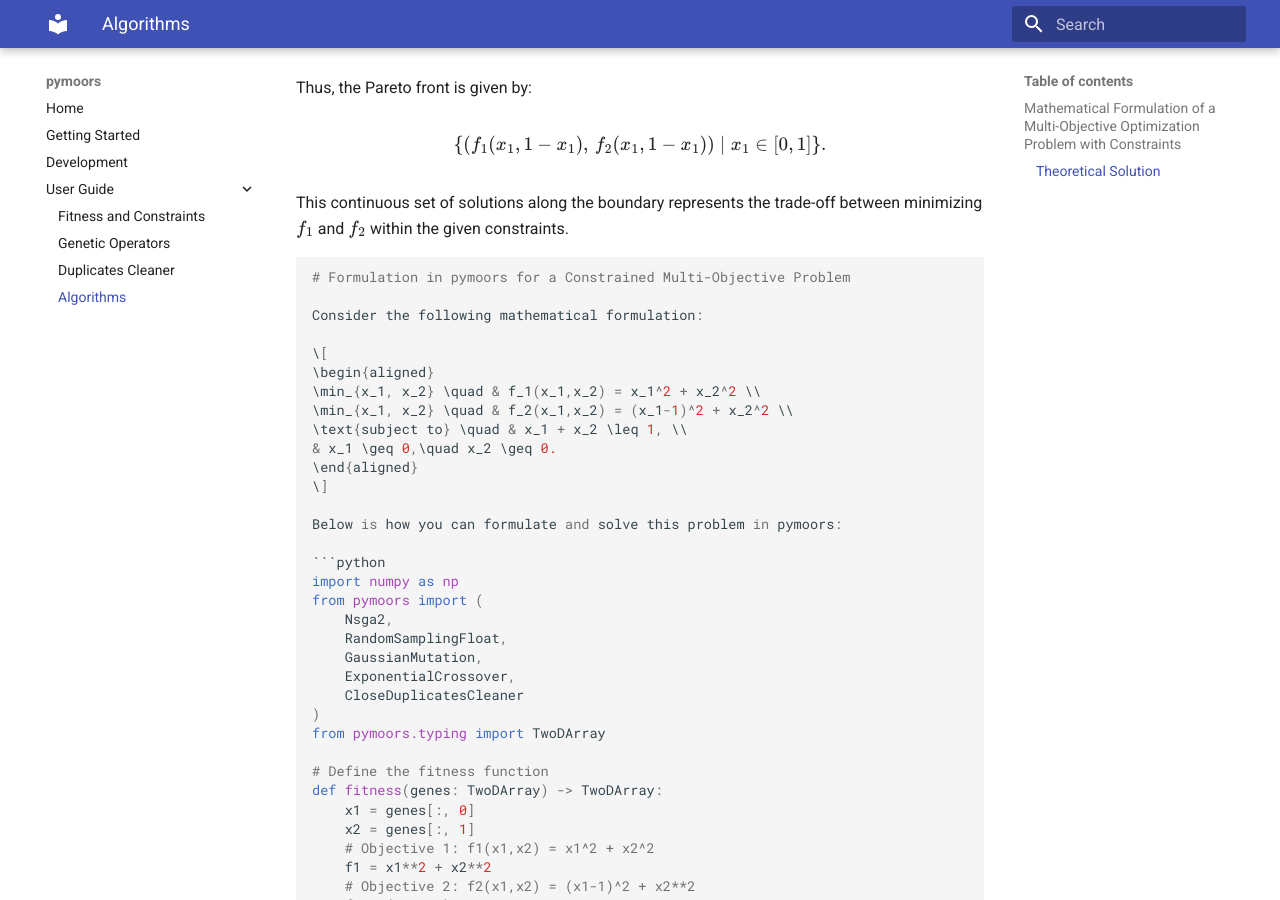
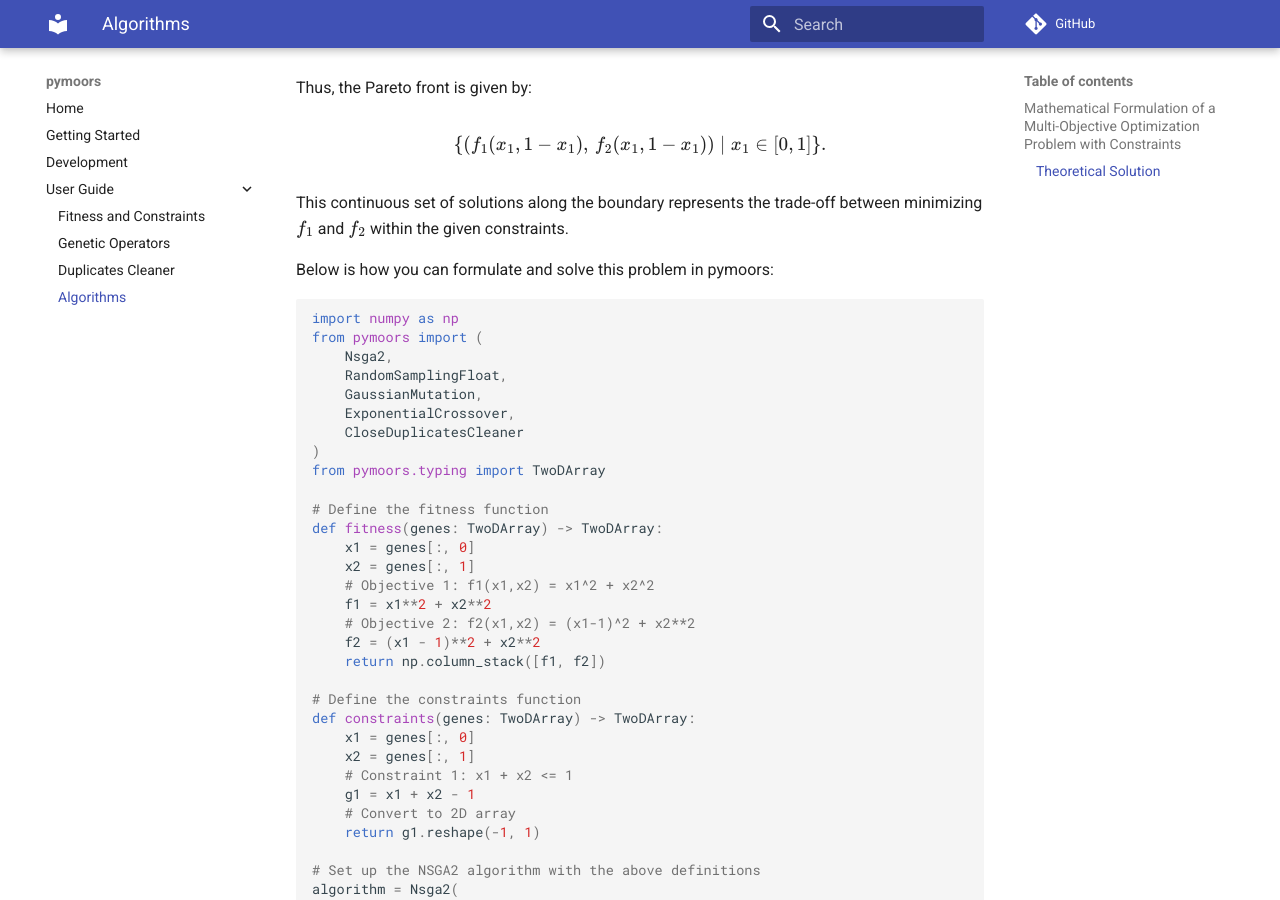
Before and after one commit to pwoolvett/pymoors, an MkDocs documentation site: the page built from docs/user_guide/algorithms.md, in a window 1280 px wide and 900 px high, scrolled down 1195 px. Built offline with MkDocs 1.6.1 and Material for MkDocs 9.7.7, drawn with Linux system fonts in a browser that asks for light colours; comment, search, counter and statistics services are not loaded.

````diff
--- a/Cargo.toml
+++ b/Cargo.toml
@@ -1,6 +1,6 @@
 [package]
 name = "pymoors"
-version = "0.1.0"
+version = "0.1.1-rc1"
 edition = "2021"
 
 [lib]
--- a/docs/user_guide/algorithms.md
+++ b/docs/user_guide/algorithms.md
@@ -50,22 +50,6 @@
 
 This continuous set of solutions along the boundary represents the trade-off between minimizing \( f_1 \) and \( f_2 \) within the given constraints.
 
-
-
-```python
-
-# Formulation in pymoors for a Constrained Multi-Objective Problem
-
-Consider the following mathematical formulation:
-
-\[
-\begin{aligned}
-\min_{x_1, x_2} \quad & f_1(x_1,x_2) = x_1^2 + x_2^2 \\
-\min_{x_1, x_2} \quad & f_2(x_1,x_2) = (x_1-1)^2 + x_2^2 \\
-\text{subject to} \quad & x_1 + x_2 \leq 1, \\
-& x_1 \geq 0,\quad x_2 \geq 0.
-\end{aligned}
-\]
 
 Below is how you can formulate and solve this problem in pymoors:
 
--- a/mkdocs.yml
+++ b/mkdocs.yml
@@ -4,6 +4,9 @@
   palette:
     scheme: default
   highlightjs: true
+repo_url: https://github.com/andresliszt/pymoors
+repo_name: "GitHub"
+
 nav:
   - Home: index.md
   - Getting Started: getting_started.md
````
Also changed, not shown: README.md (+3 -6 lines), docs/getting_started.md (+2 -2 lines), 1 other file.
